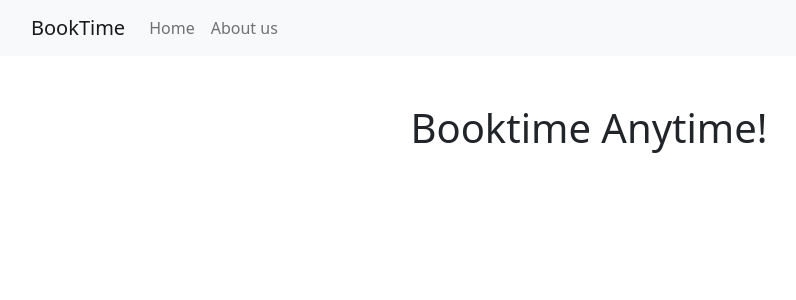
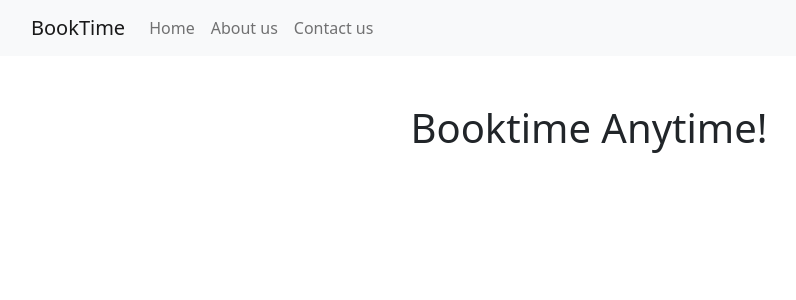
Before and after one commit to bignimz/booksapp, a Django app: page / in a window 1280 px wide. Shown: the top 300 px of the page, without its empty margins (51-847 px from the left). Run offline with Django 4.2, Linux system fonts and the light colour scheme.

Commit message:
added contact route to the base url paths

```diff
--- a/main/templates/base.html
+++ b/main/templates/base.html
@@ -31,9 +31,14 @@
               <a class="nav-link" href="{% url 'home' %}">Home</a>
             </li>
             <li
-              class="nav-item {% if request.path == 'about/' %}active {% endif %}"
+              class="nav-item {% if request.path == 'about-us/' %}active {% endif %}"
             >
               <a class="nav-link" href="{% url 'about-us' %}">About us</a>
+            </li>
+            <li
+              class="nav-item {% if request.path == 'contact-us/' %}active {% endif %}"
+            >
+              <a class="nav-link" href="{% url 'contact-us' %}">Contact us</a>
             </li>
           </ul>
         </div>
```
